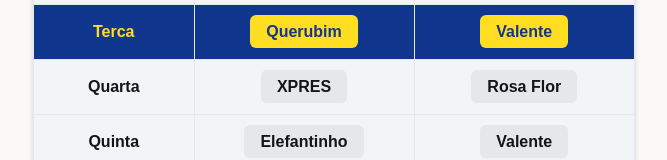
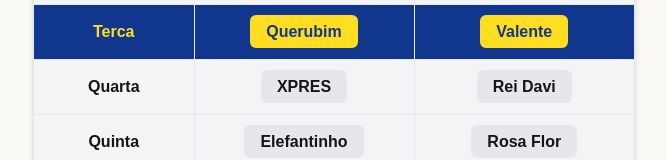
Before and after one commit to adejuniorr/rp3-monitoramento, a Next.js app: page / in a window 1280 px wide. Shown: the part 279-439 px from the top of the page, without its empty margins (306-973 px from the left). Built offline with nearby package versions, Linux system fonts and the light colour scheme.

Commit message:
:arrow-up: update priority stations array
Adiciona novo posto da rede: Posto Rei Davi (PRD)

```diff
--- a/src/contexts/ScheduleContext.tsx
+++ b/src/contexts/ScheduleContext.tsx
@@ -42,6 +42,7 @@ export const ScheduleProvider = ({ children }: { children: ReactNode }) => {
   const [priorityStations, setPriorityStations] = useState<GasStation[]>([
     { id: 1, name: "Rosa Flor", acronym: "PRF" },
     { id: 2, name: "Valente", acronym: "PV" },
+    { id: 3, name: "Rei Davi", acronym: "PRD" },
   ]);
   const [isLoading, setIsLoading] = useState(true);
 
```
